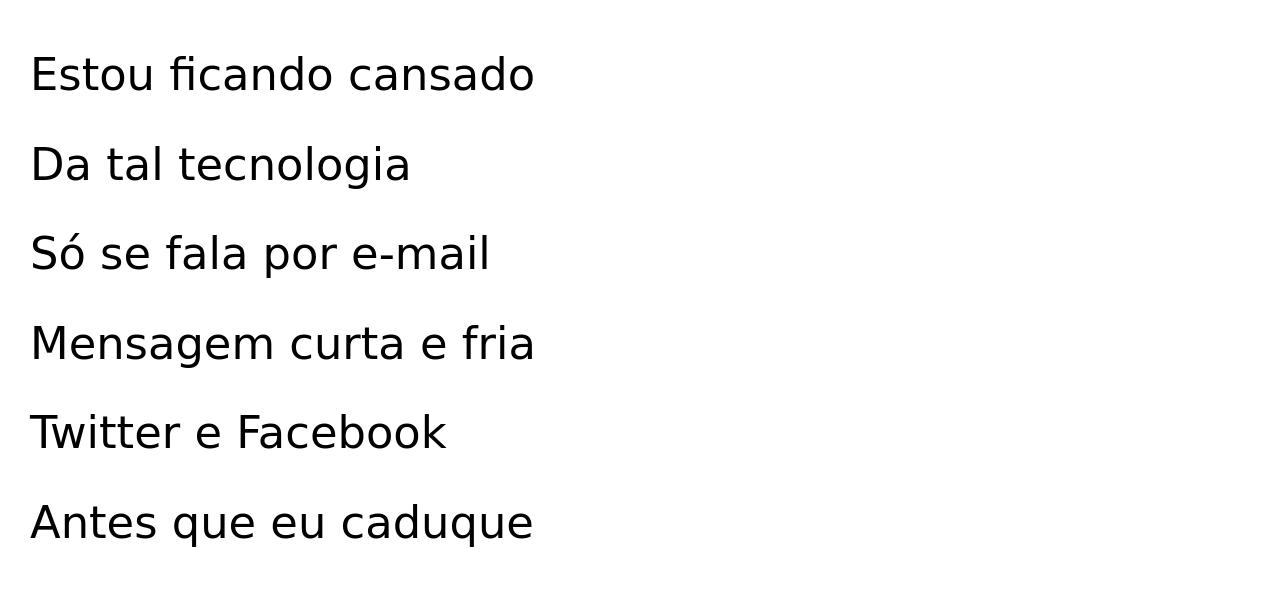
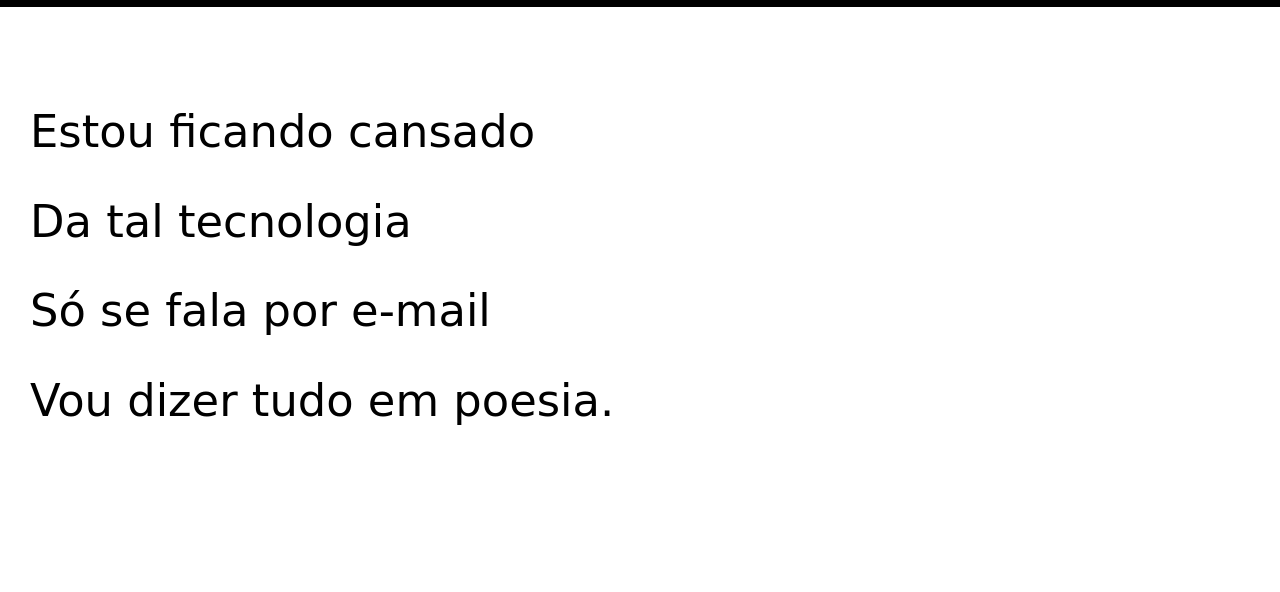
Before and after one commit to LuanCosta-hub/HTML-CSS, a plain HTML site: page desafios/desafio 012/pacote-d012/index.html in a window 1280 px wide. Shown: the part 187-779 px from the top of the page. Drawn offline with Linux system fonts and the light colour scheme.

Commit message:
nem sei o que fiz

```diff
--- a/desafios/desafio 012/pacote-d012/index.html
+++ b/desafios/desafio 012/pacote-d012/index.html
@@ -7,7 +7,10 @@
 
     <link rel="stylesheet" href="estilo/style.css">
 </head>
-<body>
+<body>         Mensagem curta e fria <br>
+            Twitter e Facebook <br>
+            Antes que eu caduque <br>
+
         <header>
             <h1>Cordel Moderno</h1>
                 <p> Por<a href="https://www.recantodasletras.com.br/poesias/3186743" target="_blank"> Milton Duarte</a></p>
@@ -18,10 +21,7 @@
             Estou ficando cansado <br>
             Da tal tecnologia <br>
             Só se fala por e-mail <br>
-            Mensagem curta e fria <br>
-            Twitter e Facebook <br>
-            Antes que eu caduque <br>
-            Vou dizer tudo em poesia.
+           Vou dizer tudo em poesia.
         </p>
     </section>
 
```
